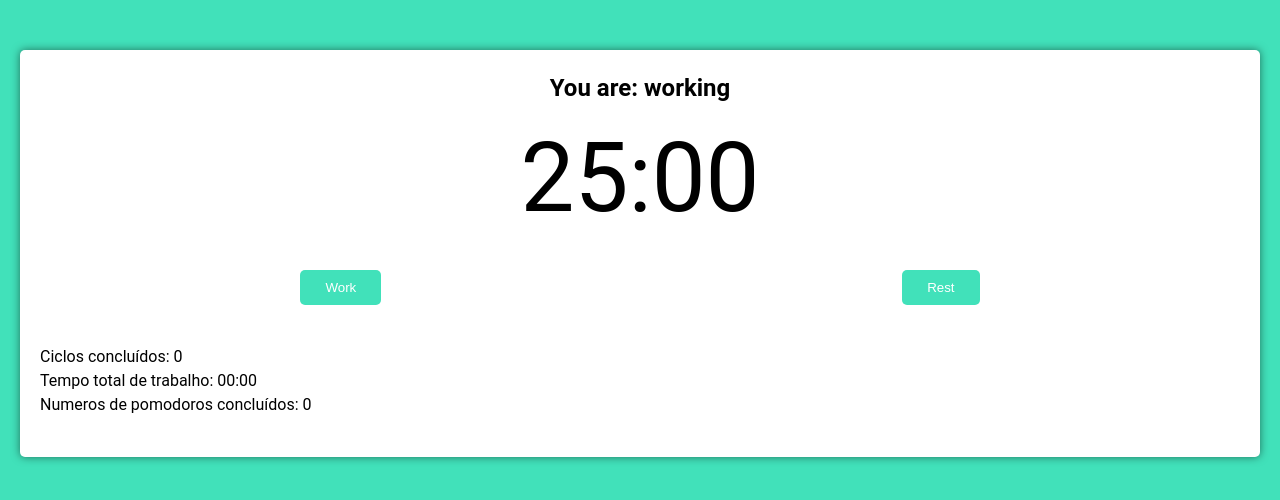
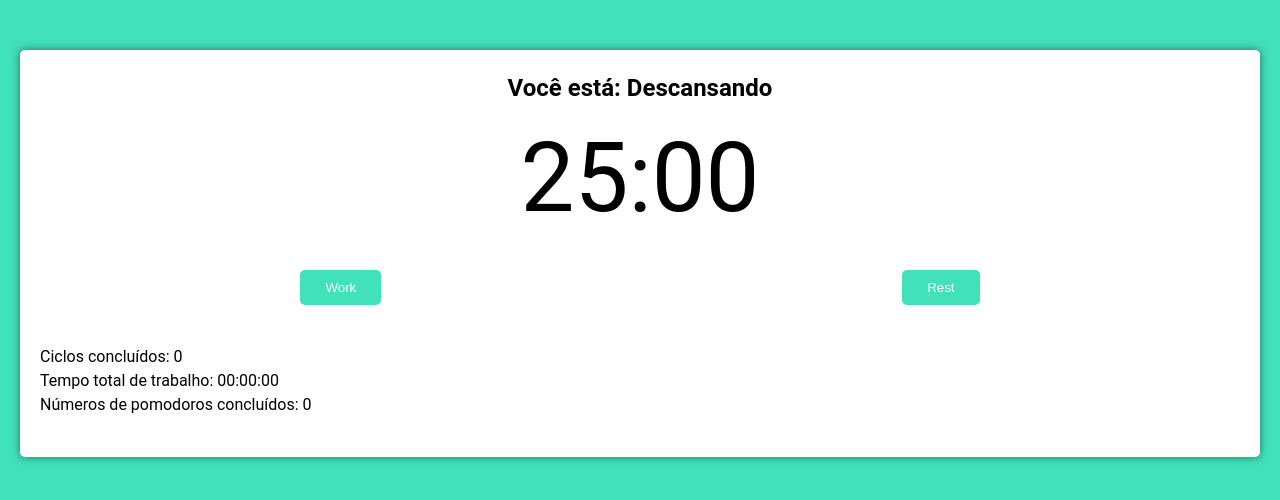
Before and after one commit to W-Wag/pomodoro-react-ts, a React (Vite) app: page / in a window 1280 px wide. Shown: the top 500 px of the page. Built offline with nearby package versions, Linux system fonts and the light colour scheme.

Commit message:
Aula finalizando a lógica do pomodoro

```diff
--- a/src/components/pomodoro-timer.tsx
+++ b/src/components/pomodoro-timer.tsx
@@ -4,7 +4,7 @@ import { Timer } from './timer';
 import { Button } from './button';
 import bellStart from '../sounds/src_bell_start.mp3';
 import bellFinish from '../sounds/src_bell_finish.mp3';
-import { secondsToTime } from '../utils/seconds.to-time';
+import { secondsToTime } from '../utils/seconds-to-time';
 
 const audioStartWorking = new Audio(bellStart);
 const audioStopWorking = new Audio(bellFinish);
@@ -87,12 +87,14 @@ export function PomodoroTimer(props: Props) {
   useInterval(
     () => {
       setMainTime(mainTime - 1);
+
+      if (working) setFullWorkingTime(fullWorkingTime + 1);
     },
     timeCounting ? 1000 : null,
   );
   return (
     <div className="pomodoro">
-      <h2>You are: working</h2>
+      <h2>Você está: {working ? 'Trabalhando' : 'Descansando'}</h2>
       <Timer mainTime={mainTime} />
 
       <div className="controls">
@@ -108,7 +110,7 @@ export function PomodoroTimer(props: Props) {
       <div className="details">
         <p>Ciclos concluídos: {completedCycles}</p>
         <p>Tempo total de trabalho: {secondsToTime(fullWorkingTime)}</p>
-        <p>Numeros de pomodoros concluídos: {numberOfPomodoros}</p>
+        <p>Números de pomodoros concluídos: {numberOfPomodoros}</p>
       </div>
     </div>
   );
--- a/src/components/timer.tsx
+++ b/src/components/timer.tsx
@@ -1,9 +1,9 @@
-import { secondsToTime } from '../utils/seconds.to-time';
+import { secondsToMinutes } from '../utils/seconds-to-minutes';
 
 interface Props {
   mainTime: number;
 }
 
 export function Timer(props: Props) {
-  return <div className="timer">{secondsToTime(props.mainTime)}</div>;
+  return <div className="timer">{secondsToMinutes(props.mainTime)}</div>;
 }
--- /dev/null
+++ b/src/utils/seconds-to-minutes.ts
@@ -0,0 +1,7 @@
+import { zeroLeft } from './zero-left';
+
+export function secondsToMinutes(seconds: number) {
+  const min = zeroLeft((seconds / 60) % 60);
+  const sec = zeroLeft((seconds % 60) % 60);
+  return `${min}:${sec}`;
+}
--- a/src/utils/seconds.to-time.ts
+++ b/src/utils/seconds-to-time.ts
@@ -1,6 +1,8 @@
+import { zeroLeft } from './zero-left';
+
 export function secondsToTime(seconds: number) {
-  const zeroLeft = (n: number) => Math.floor(n).toString().padStart(2, '0');
+  const hours = zeroLeft(seconds / 3600);
   const min = zeroLeft((seconds / 60) % 60);
   const sec = zeroLeft((seconds % 60) % 60);
-  return `${min}:${sec}`;
+  return `${hours}:${min}:${sec}`;
 }
--- /dev/null
+++ b/src/utils/zero-left.ts
@@ -0,0 +1,2 @@
+export const zeroLeft = (n: number) =>
+  Math.floor(n).toString().padStart(2, '0');
```
